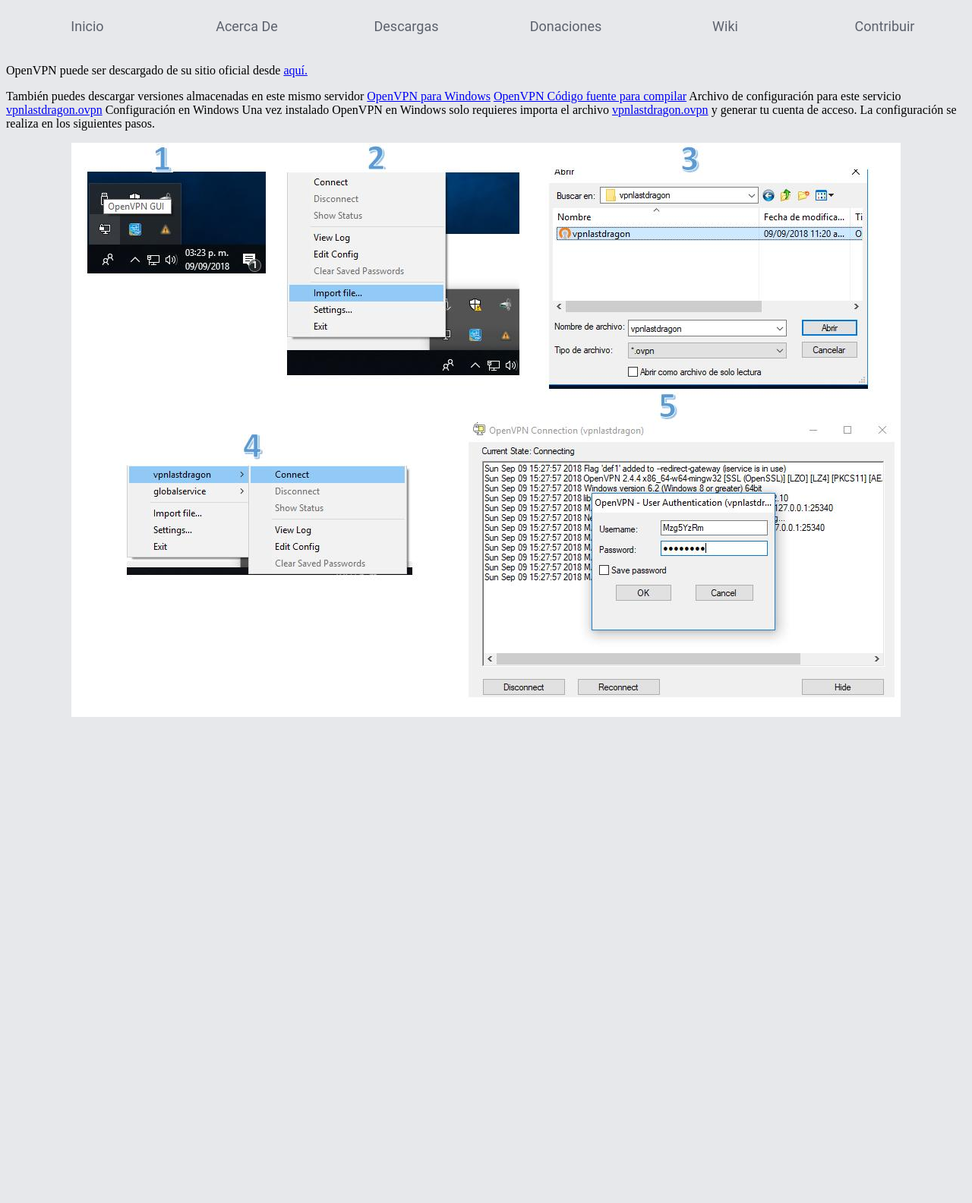
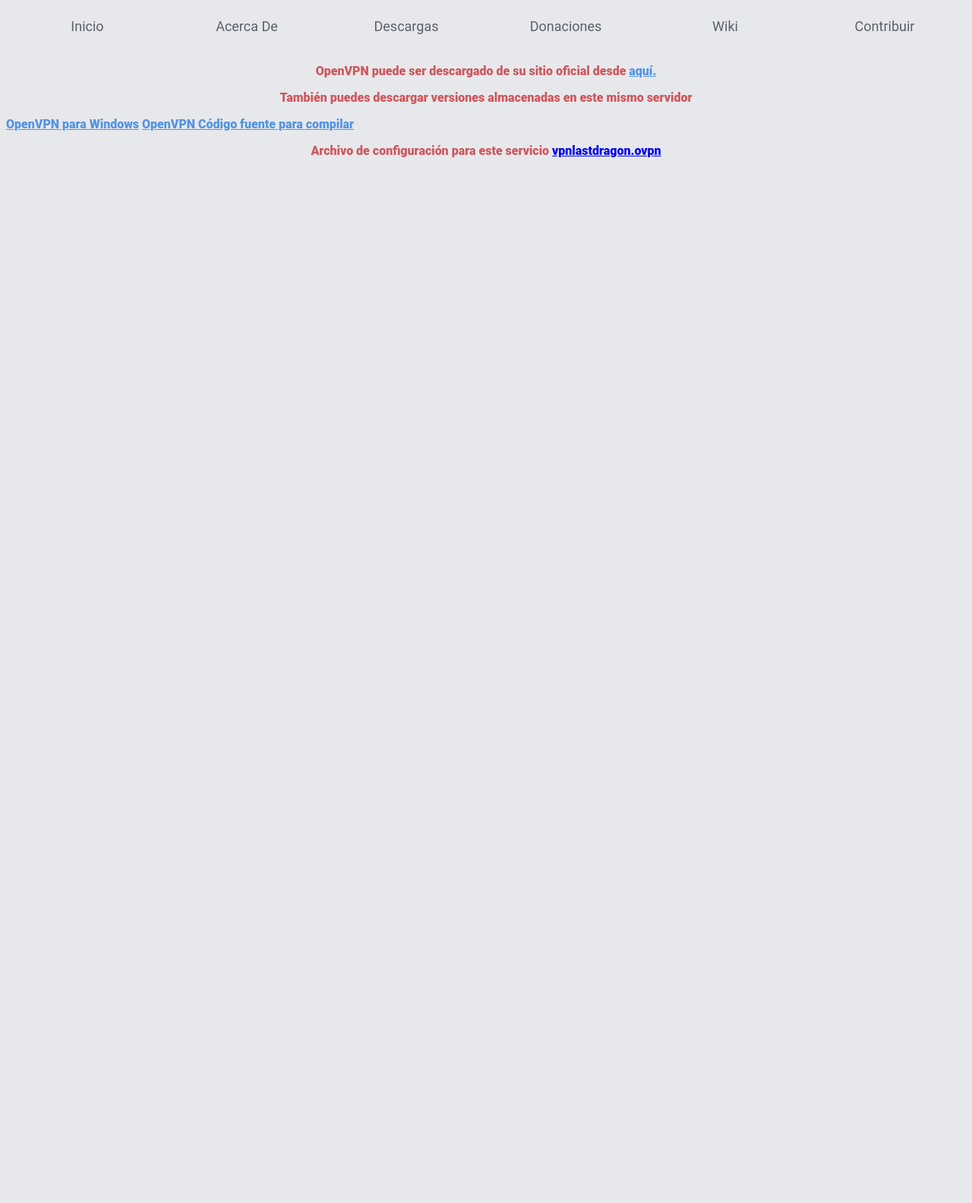
Before and after one commit to VentGrey/Dragon-VPN, a PHP site: page /descargar.html in a window 1280 px wide. Shown: the whole page at 76% size. After the commit the page ends 207 px from the top, so only its background shows below. Run offline with PHP 8.4, Linux system fonts and the light colour scheme.

Commit message:
Estilado de la página de descargas

```diff
--- a/descargar.html
+++ b/descargar.html
@@ -41,24 +41,13 @@ src="https://pagead2.googlesyndication.com/pagead/show_ads.js">
 </p>
 
 
-<p> OpenVPN puede ser descargado de su sitio oficial desde <a href="https://openvpn.net/index.php/open-source/downloads.html">aquí.</a> </p>
+<p class="download"> OpenVPN puede ser descargado de su sitio oficial desde <a class="ovpn" href="https://openvpn.net/index.php/open-source/downloads.html">aquí.</a> </p>
 
-También puedes descargar versiones almacenadas en este mismo servidor
-<a href="software/openvpn-install-2.4.6-I602.exe">OpenVPN para Windows</a>
-<a href="software/openvpn-2.4.6.tar.gz">OpenVPN Código fuente para compilar</a>
-Archivo de configuración para este servicio <a href="software/vpnlastdragon.ovpn">vpnlastdragon.ovpn</a>
+<p class="download">También puedes descargar versiones almacenadas en este mismo servidor</p>
+<a class="ovpn" href="software/openvpn-install-2.4.6-I602.exe">OpenVPN para Windows</a>
+<a class="ovpn" href="software/openvpn-2.4.6.tar.gz">OpenVPN Código fuente para compilar</a>
+<p class="download">Archivo de configuración para este servicio <a href="software/vpnlastdragon.ovpn">vpnlastdragon.ovpn</a></p>
 
-Configuración en Windows
-
-Una vez instalado OpenVPN en Windows solo requieres importa el archivo
-<a href="software/vpnlastdragon.ovpn">vpnlastdragon.ovpn</a> y generar tu cuenta de acceso. La configuración se
-realiza en los siguientes pasos.
-
-<p>
-<center>
-<img src="config.jpg" alt"Configuracion de VPN de Last Dragon">
-</center>
-</p>
 
 <p>
 <center>
--- a/style.css
+++ b/style.css
@@ -140,3 +140,21 @@ input[type=submit]:hover {
 }
 
 /* Fin del CSS para quees.html */
+
+/* Inicio del CSS para la página de descargas */
+
+.download {
+    text-align: center;
+    color: #CC575D;
+    font-weight: 900;
+    font-family: roboto;
+}
+
+.ovpn {
+    text-align: center;
+    color: #5294E2;
+    font-weight: 900;
+    font-family: roboto;
+}
+
+/* Fin del CSS para la página de descargas */
```
